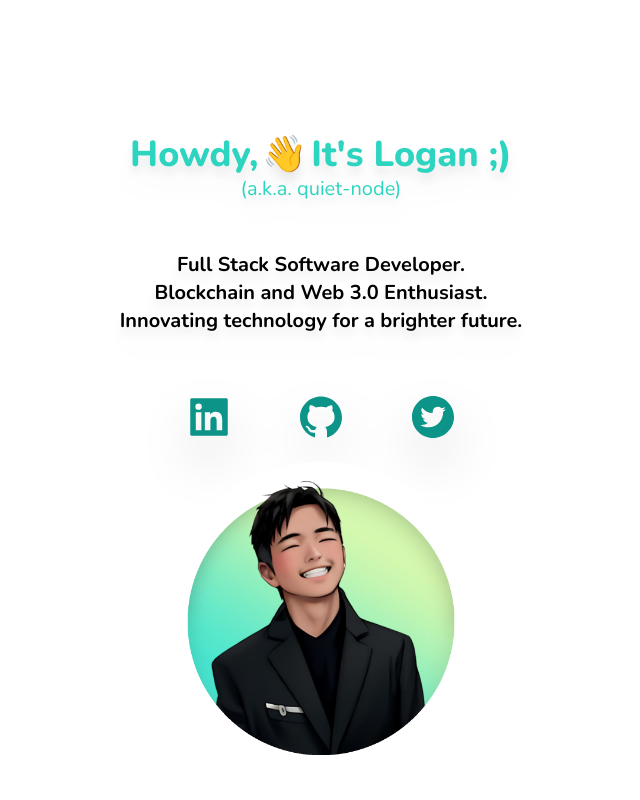
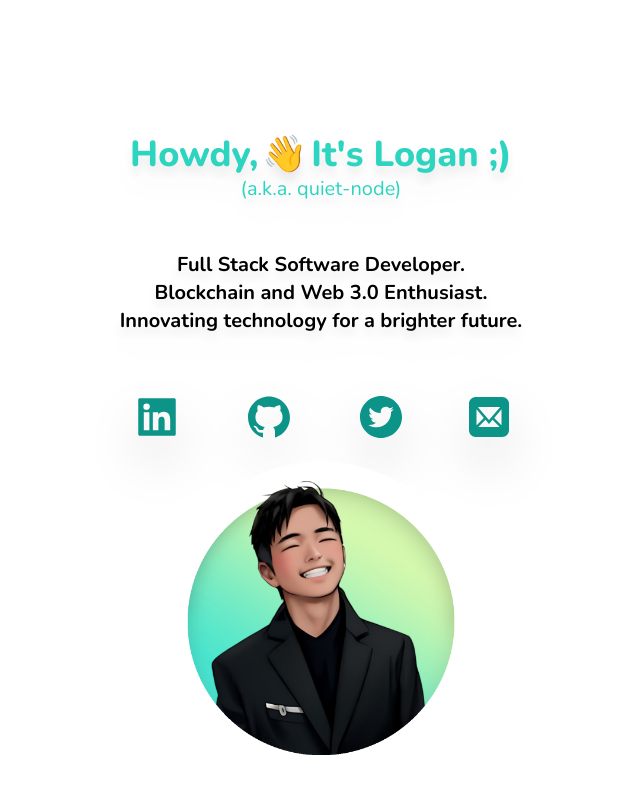
Before and after one commit to quiet-node/portfolio-v2, a React (Vite) app: page / in a window 1280 px wide. Shown: the top 800 px of the page, without its empty margins (319-959 px from the left). Built offline with nearby package versions, Linux system fonts and the light colour scheme.

Commit message:
Added gmail

```diff
--- a/src/components/intro/Intro.tsx
+++ b/src/components/intro/Intro.tsx
@@ -4,8 +4,12 @@ import {
   AiFillTwitterCircle,
   AiFillLinkedin,
   AiFillGithub,
+  AiFillMail,
 } from 'react-icons/ai';
+
+import { ImMail } from 'react-icons/im';
 import {
+  QUIET_NODE_EMAIL_LINK,
   QUIET_NODE_GITHUB_LINK,
   QUIET_NODE_LINKEDIN_LINK,
   QUIET_NODE_TWITTER_LINK,
@@ -110,21 +114,35 @@ const Intro = () => {
             >
               <AiFillGithub />
             </motion.a>
+
+            <motion.a
+              initial={{ opacity: 0, y: 21 }}
+              whileInView={{ opacity: 1, y: 0 }}
+              viewport={{ once: true }}
+              whileHover={{ y: -0.5 }}
+              transition={{ duration: 0.6, delay: 1.1 }}
+              href={QUIET_NODE_TWITTER_LINK}
+              target='_blank'
+              className='cursor-pointer hover:text-[#1DA1F2]'
+            >
+              <AiFillTwitterCircle />
+            </motion.a>
             <motion.a
               initial={{ opacity: 0, x: 21 }}
               whileInView={{ opacity: 1, x: 0 }}
               viewport={{ once: true }}
               whileHover={{ y: -0.5 }}
               transition={{ duration: 0.6, delay: 1.2 }}
-              href={QUIET_NODE_TWITTER_LINK}
+              href={QUIET_NODE_EMAIL_LINK}
               target='_blank'
-              className='cursor-pointer hover:text-[#1DA1F2]'
+              className='cursor-pointer hover:text-red-600 flex items-center'
             >
-              <AiFillTwitterCircle />
+              <ImMail size={40} />
             </motion.a>
           </div>
 
           {/* Avatar */}
+          <div className='flex justify-center'>
             <motion.div
               initial={{ opacity: 0 }}
               animate={{ opacity: 1 }}
@@ -148,6 +166,7 @@ const Intro = () => {
             </motion.div>
           </div>
         </div>
+      </div>
     </section>
   );
 };
--- a/src/utils/constants.ts
+++ b/src/utils/constants.ts
@@ -2,5 +2,6 @@
  * @notice constants for social media links
  */
 export const QUIET_NODE_GITHUB_LINK = 'https://github.com/quiet-node';
+export const QUIET_NODE_EMAIL_LINK = 'mailto:lg.131.ng@gmail.com';
 export const QUIET_NODE_LINKEDIN_LINK = 'https://linkedin.com/in/logann131';
 export const QUIET_NODE_TWITTER_LINK = 'https://twitter.com/quiet_node';
```
Lines whose indentation alone changed are shown as unchanged.
